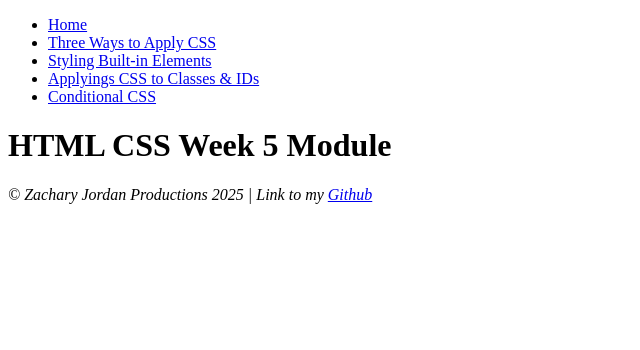
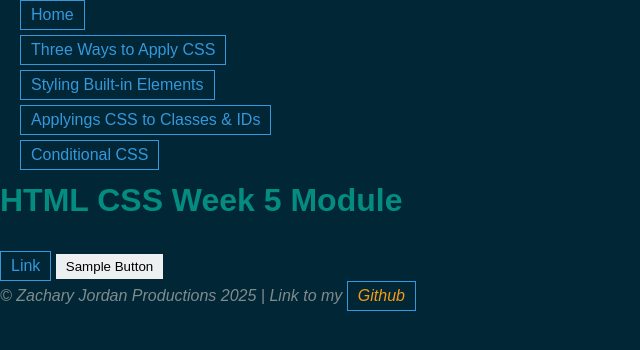
Before and after one commit to zachschool1/COMP001A-Week5Module, a plain HTML site: page conditional-css.html in a window 1280 px wide. Shown: the whole page, without its empty margins (0-640 px from the left). Drawn offline with Linux system fonts and the light colour scheme.

Commit message:
final thing complete and validated

```diff
--- a/conditional-css.html
+++ b/conditional-css.html
@@ -4,6 +4,7 @@
     <meta charset="UTF-8">
     <meta name="viewport" content="width=device-width, initial-scale=1.0">
     <title>Week 5 Module</title>
+    <link rel="stylesheet" href="main.css">
 </head>
 <body>
     <header>
@@ -19,9 +20,14 @@
         <h1> HTML CSS Week 5 Module</h1>
     </header>
 
-    <body>
 
-    </body>
+    <main>
+        <div>
+            <a href="#">Link</a>
+            <button>Sample Button</button>
+        </div>
+    </main>
+
 
     <footer>
         <p><i>&copy; Zachary Jordan Productions 2025 | Link to my <a href="https://github.com/zachschool1" target="_blank"> Github</a></i></p>
--- a/main.css
+++ b/main.css
@@ -72,6 +72,33 @@ div ul {
 
 #special-feature{
     background-color: #fde3a7;
-    border-color:#f39c12;
-    box-shadow: 0 4px 8px rbga(0,0,0,0.1);
+    border-color: #f39c12;
+    box-shadow: 0 4px 8px 0 rbga(0, 0, 0, 0.1);
 }
+/* i dont know why i get this error #special-feature	0 is not a color value : 0 4px 8px 0 rbga(0,0,0,0.1)*/
+
+a {
+    display:inline-block;
+    color:#3498db;
+    text-decoration: none;
+    padding: 5px 10px;
+    border: 1px solid #3498db;
+    transition: all 0.3s ease;
+}
+
+a:hover {
+    background-color: #3498db;
+    color: white;
+}
+
+button {
+    padding: 5px 10px;
+    border: none;
+    background-color: #ecf0f1;
+    cursor:pointer;
+    transition: all 0.3s ease;
+}
+
+button:hover {
+    background-color: red;
+}
```
Also changed, not shown: built-in-elements.html (+2 -2 lines), classes-ids.html (+2 -2 lines), css-application.html (+2 -2 lines), index.html (+5 -2 lines).
